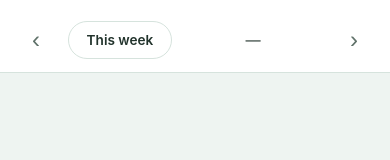
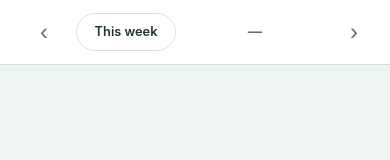
Before and after one commit to carwbrown/master-chef, a website: page planner.html in a window 390 px wide. Drawn offline with nearby package versions, Linux system fonts and the light colour scheme.

Commit message:
fix: nav on meal plan page

```diff
--- a/planner.html
+++ b/planner.html
@@ -13,13 +13,14 @@
     .phead .corner a { text-decoration: none; }
     .phead .corner .cn-btn { background: none; border: none; cursor: pointer; font-size: inherit; padding: 0; line-height: 1; }
     @media (max-width: 620px) {
-      .phead { padding: var(--sp-3) var(--sp-4); gap: var(--sp-2); }
-      .phead .corner { position: static; order: -1; width: 100%; left: auto; }
+      .phead { padding: var(--sp-3) var(--sp-4); gap: var(--sp-2); flex-wrap: nowrap; }
+      .phead .corner { position: static; width: auto; left: auto; }
       .phead h1 { font-size: 1.05rem; }
-      .pnav { gap: var(--sp-2); width: 100%; flex-wrap: nowrap; }
-      .navarrow { width: 34px; height: 34px; font-size: 1.3rem; }
-      .today-btn { padding: .4rem .7rem; font-size: .85rem; white-space: nowrap; }
-      #weekLabel { flex: 1; min-width: 0; text-align: center; font-size: .95rem; }
+      .pnav { gap: var(--sp-1); flex: 1; min-width: 0; flex-wrap: nowrap; justify-content: flex-end; }
+      .navarrow { width: 32px; height: 32px; font-size: 1.25rem; }
+      .today-btn { padding: .35rem .6rem; font-size: .8rem; white-space: nowrap; }
+      #weekLabel { flex: 1; min-width: 0; text-align: center; font-size: .9rem;
+                   white-space: nowrap; overflow: hidden; text-overflow: ellipsis; }
       /* Modal → bottom sheet on phones so it doesn't fill the screen */
       .modal { inset: auto 0 0 0; margin: 0; width: 100%; max-width: none; max-height: 85dvh;
                border-radius: var(--radius-lg) var(--radius-lg) 0 0; }
```
